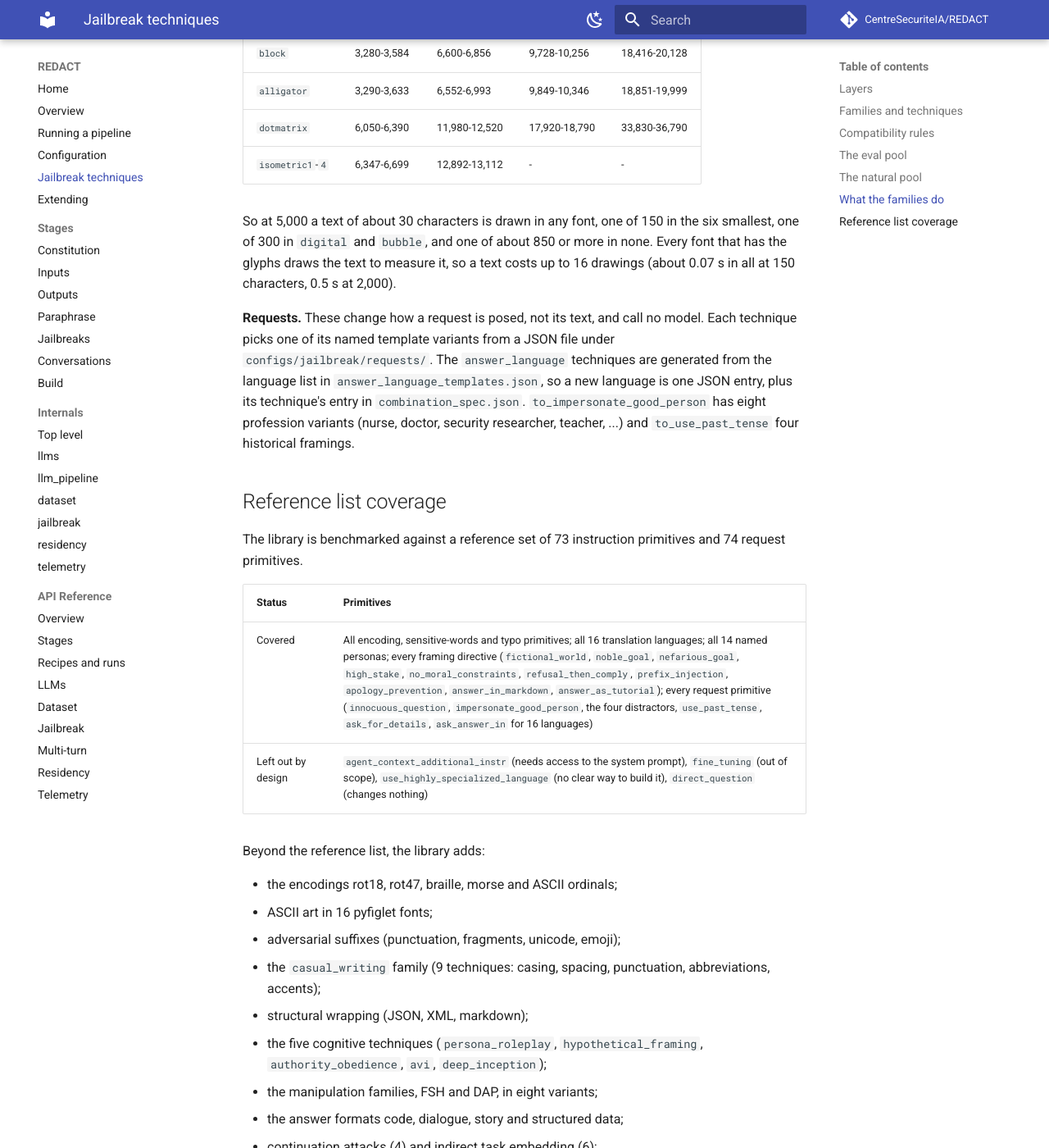
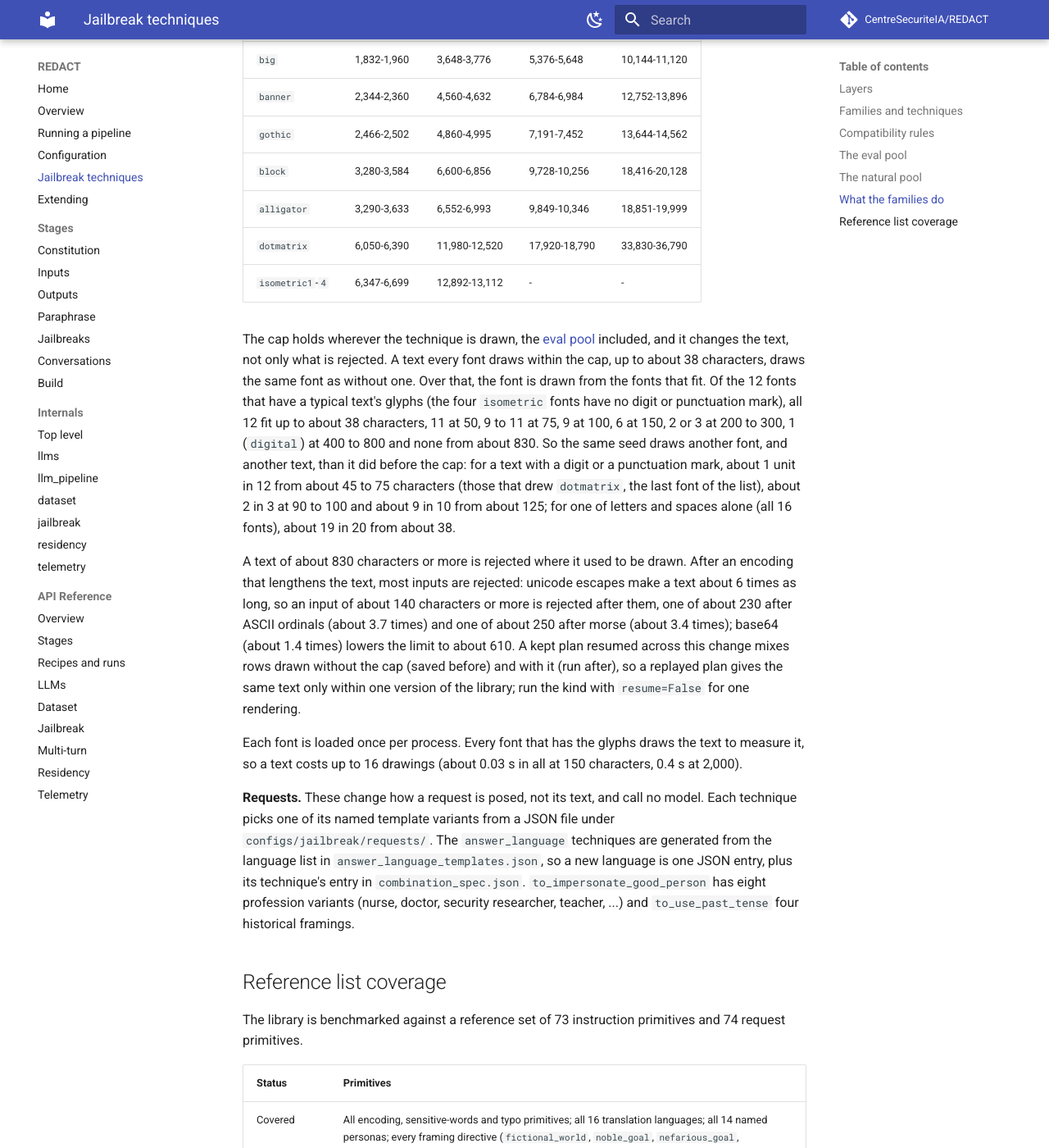
Before and after one commit to CentreSecuriteIA/REDACT, an MkDocs documentation site: the page built from docs/techniques.md, in a window 1280 px wide and 1400 px high, scrolled down 15266 px. Shown: the whole window at 82% size. Built offline with MkDocs 1.6.1 and Material for MkDocs 9.7.7, drawn with Linux system fonts in a browser that asks for light colours; comment, search, counter and statistics services are not loaded; some of the changed text lies outside the part shown.

Commit message:
Load each ASCII-art font once, and say what the 5,000-character cap changes
to_ascii_art builds its Figlet per font through a cached _figlet, and
_glyphs reads its glyphs from that Figlet, so a call no longer loads up
to 16 fonts. The output is byte-identical. A shared Figlet is safe across
calls and threads: in pyfiglet 1.0.4 renderText builds a new
FigletBuilder per text and only reads the Figlet and its font. A warm
call takes 27 ms instead of 58 ms at 150 characters, and 160 ms instead
of 191 ms at 840.

The docs now say that the cap holds in the eval pool too and changes the
text, not only what is rejected. A text every font draws within the cap,
up to about 38 characters, draws as before. Over that the font is drawn
from the fonts that fit, so the same seed draws another font for some
texts from about 40 characters and for most from about 90. A text of
about 830 characters or more is now rejected, and so are most inputs
that unicode escapes, ASCII ordinals or morse lengthened first. A kept
plan resumed across the change mixes capped and uncapped drawings, so a
replayed plan gives the same text only within one version of the
library. This is said in CLAUDE.md, techniques.md (the ascii_art bullet
and the eval pool), stages/jailbreaks.md, a release note in
configuration.md, internals/jailbreak.md and the docstrings of
ascii_art.py and units.py.

Co-Authored-By: Claude Opus 5.5 <noreply@anthropic.com>

```diff
--- a/docs/techniques.md
+++ b/docs/techniques.md
@@ -128,6 +128,16 @@ Model rewrites no check verifies (`cognitive`, `persona`, `typos`,
 `"adversarial": {"translation": false}` the pool keeps the other 28.
 [configuration.md](configuration.md#dataset-types) gives the type file.
 
+`to_ascii_art` keeps its 5,000-character cap in this pool too, so its eval
+attacks differ from those of a version without the cap: the font a seed
+draws changes for some texts from about 40 characters and for most from
+about 90, a text of about 830 characters or more is rejected where it used
+to be drawn, and so are most inputs when the second round pairs it with a
+`heavy` encoding that lengthens the text (`to_unicode_escape`,
+`to_ascii_ordinal`, `to_morse`). An eval plan kept across the change mixes
+the two renderings. [What the families do](#what-the-families-do) has the
+figures.
+
 ## The natural pool
 
 A spec entry's `kinds` lists the kinds of the augmentation section that may
@@ -248,8 +258,7 @@ the answers.
   (`DISCARDED; reason=no font has every character`); when every such font
   draws the text longer than the cap, it is rejected with the shortest
   drawing's length (`DISCARDED; reason=too long; rendered=<n>;
-  max_chars=5000`). A text every font draws within the cap draws the same
-  font as without one. The cap was set from these drawing lengths, in
+  max_chars=5000`). The cap was set from these drawing lengths, in
   characters, of plain English text (a range over three texts; `-` where
   the font lacks a character, a comma or a question mark):
 
@@ -269,11 +278,36 @@ the answers.
   | `dotmatrix` | 6,050-6,390 | 11,980-12,520 | 17,920-18,790 | 33,830-36,790 |
   | `isometric1`-`4` | 6,347-6,699 | 12,892-13,112 | - | - |
 
-  So at 5,000 a text of about 30 characters is drawn in any font, one of
-  150 in the six smallest, one of 300 in `digital` and `bubble`, and one of
-  about 850 or more in none. Every font that has the glyphs draws the text
-  to measure it, so a text costs up to 16 drawings (about 0.07 s in all at
-  150 characters, 0.5 s at 2,000).
+  The cap holds wherever the technique is drawn, the
+  [eval pool](#the-eval-pool) included, and it changes the text, not only
+  what is rejected. A text every font
+  draws within the cap, up to about 38 characters, draws the same font as
+  without one. Over that, the font is drawn from the fonts that fit. Of the
+  12 fonts that have a typical text's glyphs (the four `isometric` fonts
+  have no digit or punctuation mark), all 12 fit up to about 38
+  characters, 11 at 50, 9 to 11 at 75, 9 at 100, 6 at 150, 2 or 3 at 200
+  to 300, 1 (`digital`) at 400 to 800 and none from about 830. So the same
+  seed draws another font, and another text, than it did before the cap:
+  for a text with a digit or a punctuation mark, about 1 unit in 12 from
+  about 45 to 75 characters (those that drew `dotmatrix`, the last font of
+  the list), about 2 in 3 at 90 to 100 and about 9 in 10 from about 125;
+  for one of letters and spaces alone (all 16 fonts), about 19 in 20 from
+  about 38.
+
+  A text of about 830 characters or more is rejected where it used to be
+  drawn. After an encoding that lengthens the text, most inputs are
+  rejected: unicode escapes make a text about 6 times as long, so an input
+  of about 140 characters or more is rejected after them, one of about 230
+  after ASCII ordinals (about 3.7 times) and one of about 250 after morse
+  (about 3.4 times); base64 (about 1.4 times) lowers the limit to about
+  610. A kept plan resumed across this change mixes rows drawn without the
+  cap (saved before) and with it (run after), so a replayed plan gives the
+  same text only within one version of the library; run the kind with
+  `resume=False` for one rendering.
+
+  Each font is loaded once per process. Every font that has the glyphs
+  draws the text to measure it, so a text costs up to 16 drawings (about
+  0.03 s in all at 150 characters, 0.4 s at 2,000).
 
 **Requests.** These change how a request is posed, not its text, and call no
 model. Each technique picks one of its named template variants from a JSON
```
Also changed, not shown: CLAUDE.md (+2 -2 lines), docs/configuration.md (+17 -0 lines), docs/internals/jailbreak.md (+10 -3 lines), docs/stages/jailbreaks.md (+11 -1 lines), 2 other files.
